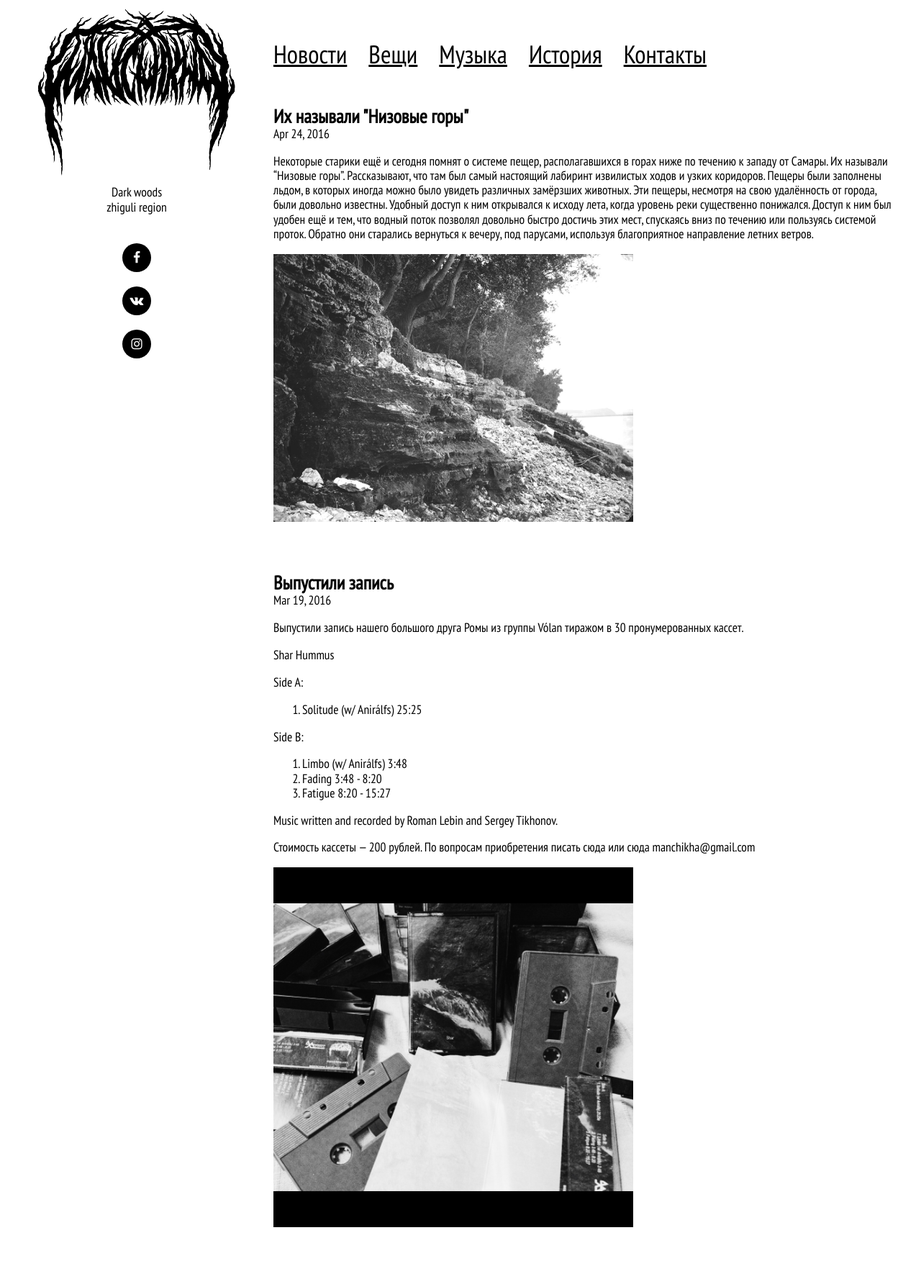
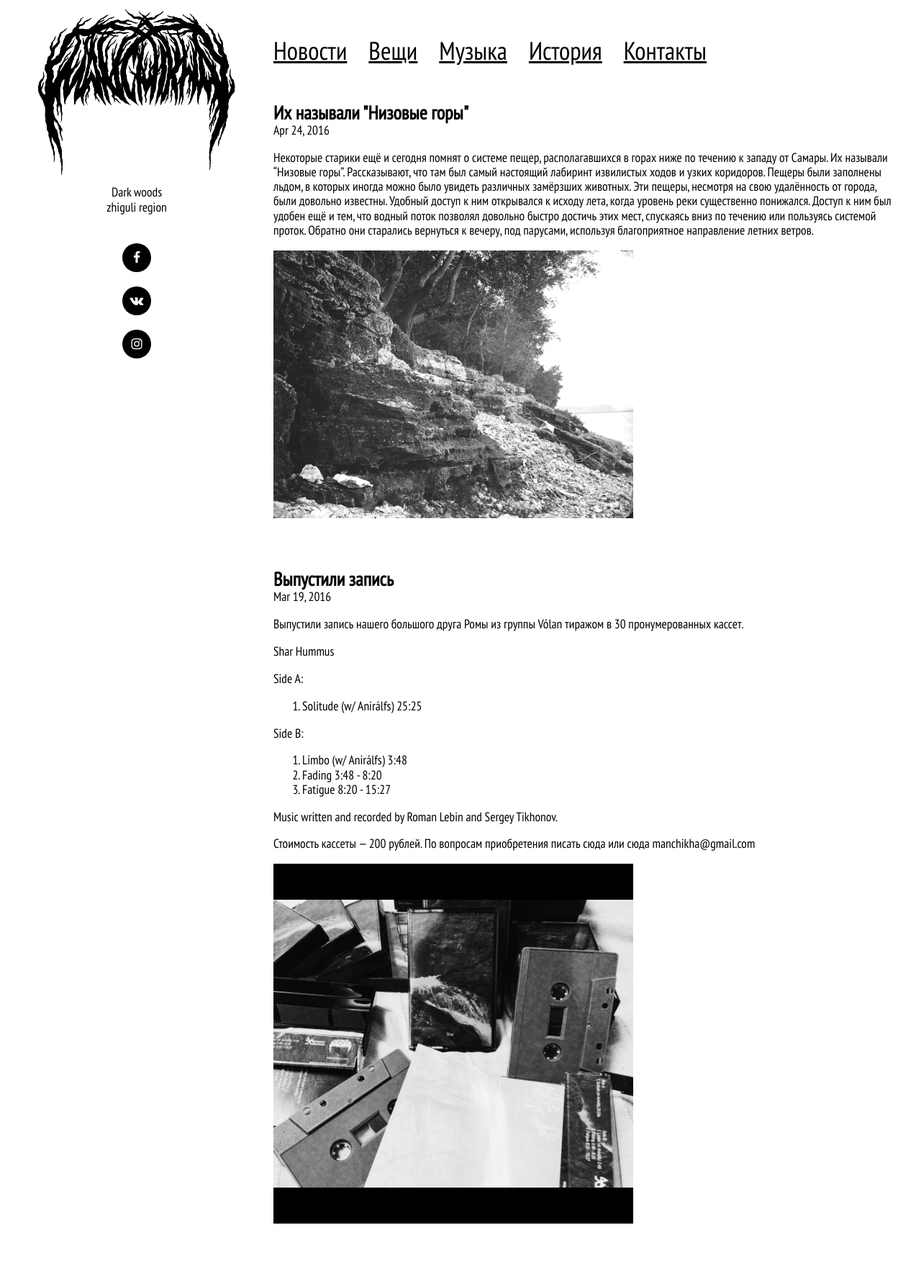
Before and after one commit to manchikha/manchikha.github.io, a Jekyll site: the page built from index.md, in a window 1280 px wide. Shown: the whole page at 72% size. Built offline with Jekyll 4.4.1, drawn with Linux system fonts in a browser that asks for light colours; nearby versions of some CDN libraries; after the commit the page ends 1754 px from its top, so only the background shows below that.

Commit message:
Fix nav margin

```diff
--- a/_layouts/default.html
+++ b/_layouts/default.html
@@ -47,7 +47,7 @@
         padding-left: 40px;
       }
       .nav {
-        margin-top: 40px;
+        margin-top: 35px;
         list-style-type: none;
         overflow: hidden;
         font-size: 1.5em;
@@ -68,6 +68,7 @@
       .post-list {
         list-style-type: none;
         padding: 0;
+        margin: 0;
       }
       .post {
         padding-bottom: 50px;
```
